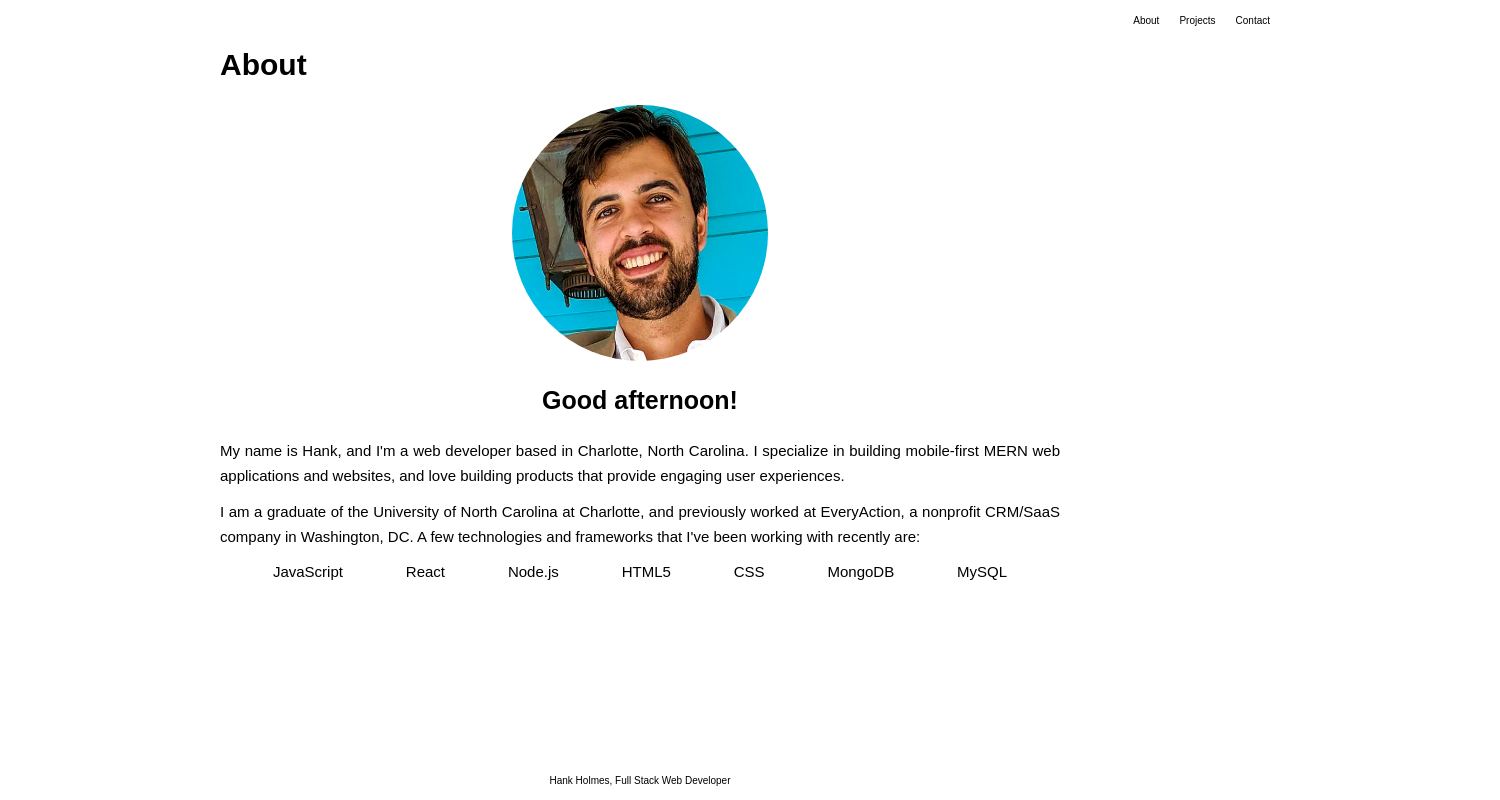
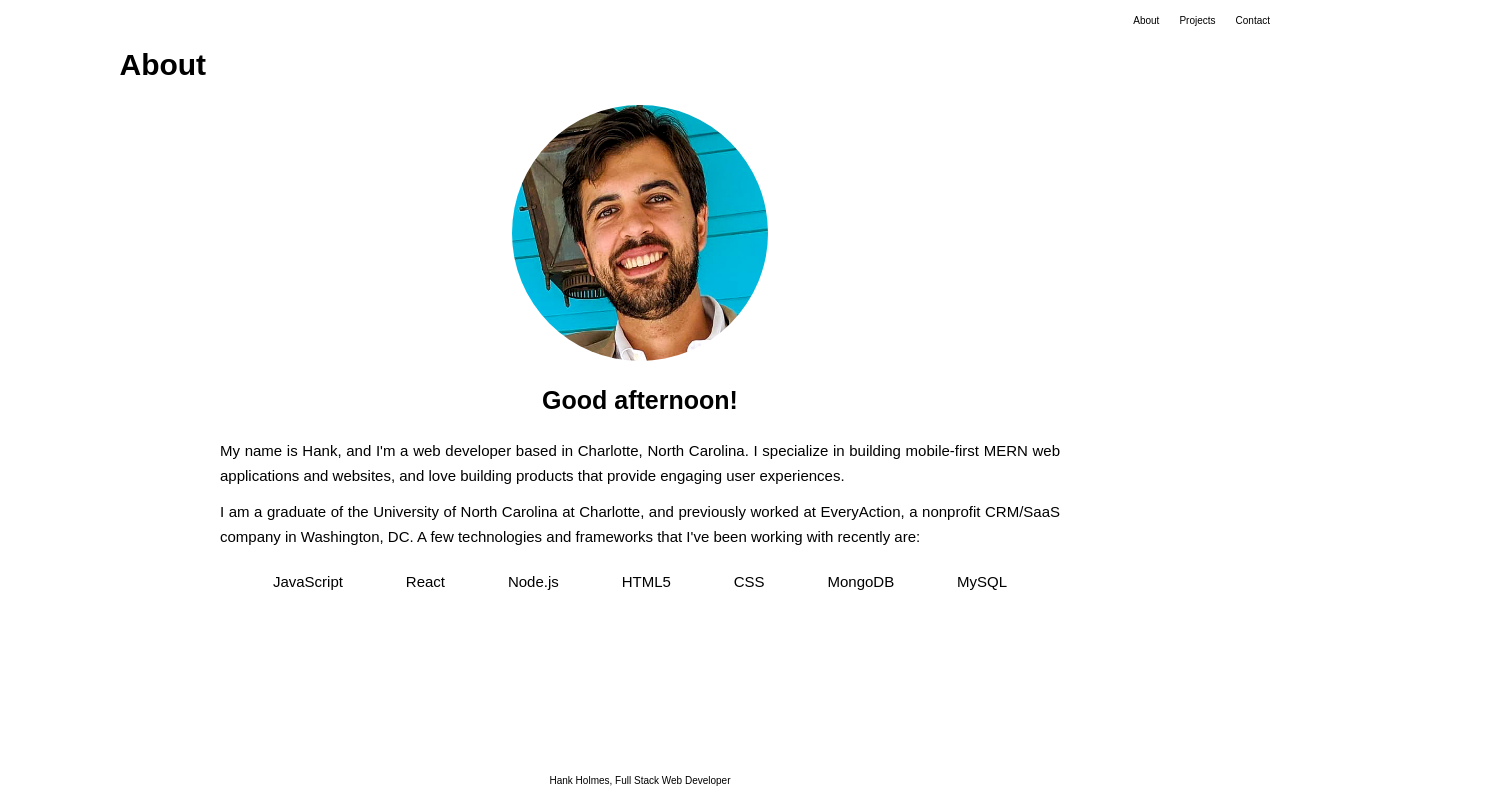
Before and after one commit to HHH-603/V1_Portfolio, a React (Create React App) app in the folder v1_portfolio/: page / in a window 1280 px wide. Shown: the whole page, 1500 px wide, since content can reach past the window. Built offline with nearby package versions, Linux system fonts and the light colour scheme.

Commit message:
Realized that the new padding-left in the Header was rendering properly, so I fixed this with spacing.

```diff
--- a/v1_portfolio/src/components/Header/index.js
+++ b/v1_portfolio/src/components/Header/index.js
@@ -3,7 +3,7 @@ import "./style.css";
 
 const Header = (props) => {
     return (
-        <header className="header">{props.children}</header>
+        <header className="header">&nbsp;&nbsp;&nbsp;&nbsp;&nbsp;&nbsp;&nbsp;&nbsp;&nbsp;&nbsp;&nbsp;&nbsp;&nbsp;&nbsp;&nbsp;&nbsp;&nbsp;&nbsp;&nbsp;&nbsp;&nbsp;&nbsp;&nbsp;&nbsp;&nbsp;&nbsp;&nbsp;&nbsp;&nbsp;&nbsp;&nbsp;&nbsp;&nbsp;&nbsp;&nbsp;&nbsp;&nbsp;&nbsp;&nbsp;&nbsp;&nbsp;&nbsp;&nbsp;{props.children}</header>
     );
 };
 
--- a/v1_portfolio/src/components/Header/style.css
+++ b/v1_portfolio/src/components/Header/style.css
@@ -4,7 +4,6 @@
     width: 100%;
     align-items: center;
     padding-top: .5rem;
-    padding-left: 22rem;
 }
 
 .header::after {
--- a/v1_portfolio/src/components/Skill-Set/style.css
+++ b/v1_portfolio/src/components/Skill-Set/style.css
@@ -2,7 +2,7 @@
     display: flex;
     flex-flow: row wrap;
     justify-content: space-evenly;
-    margin: 1rem 0;
+    margin: 2rem 0;
 }
 
 .skill {
```
